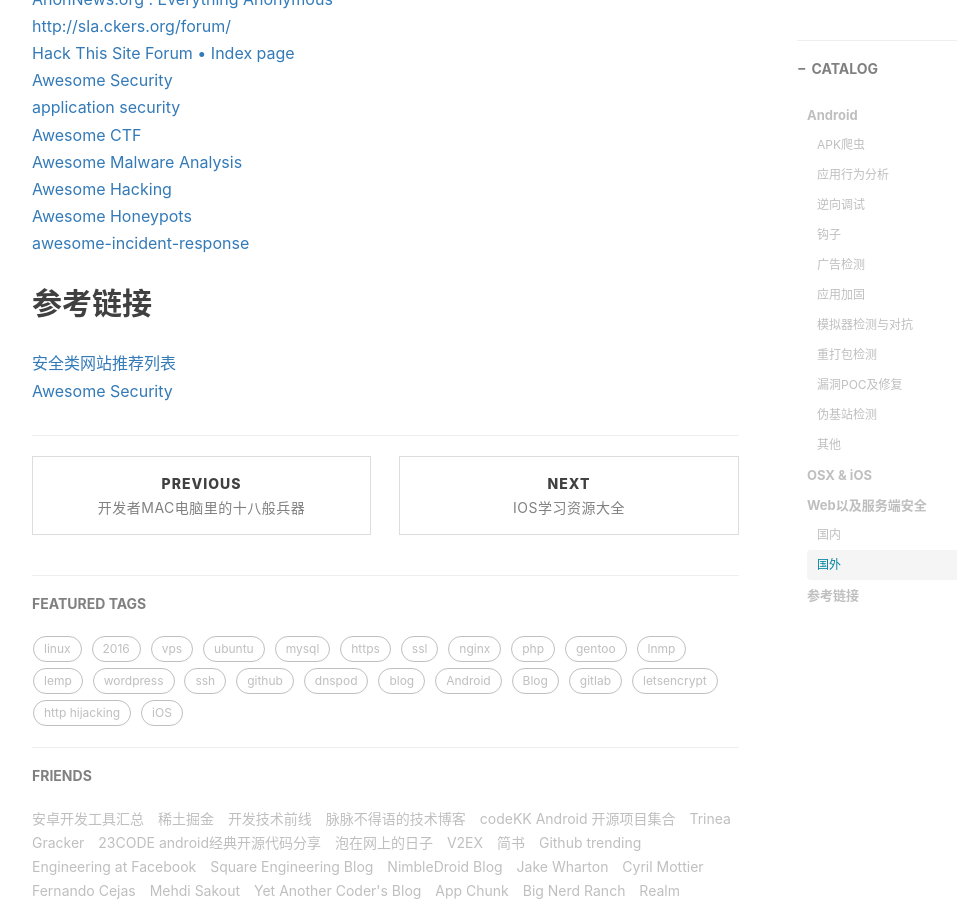
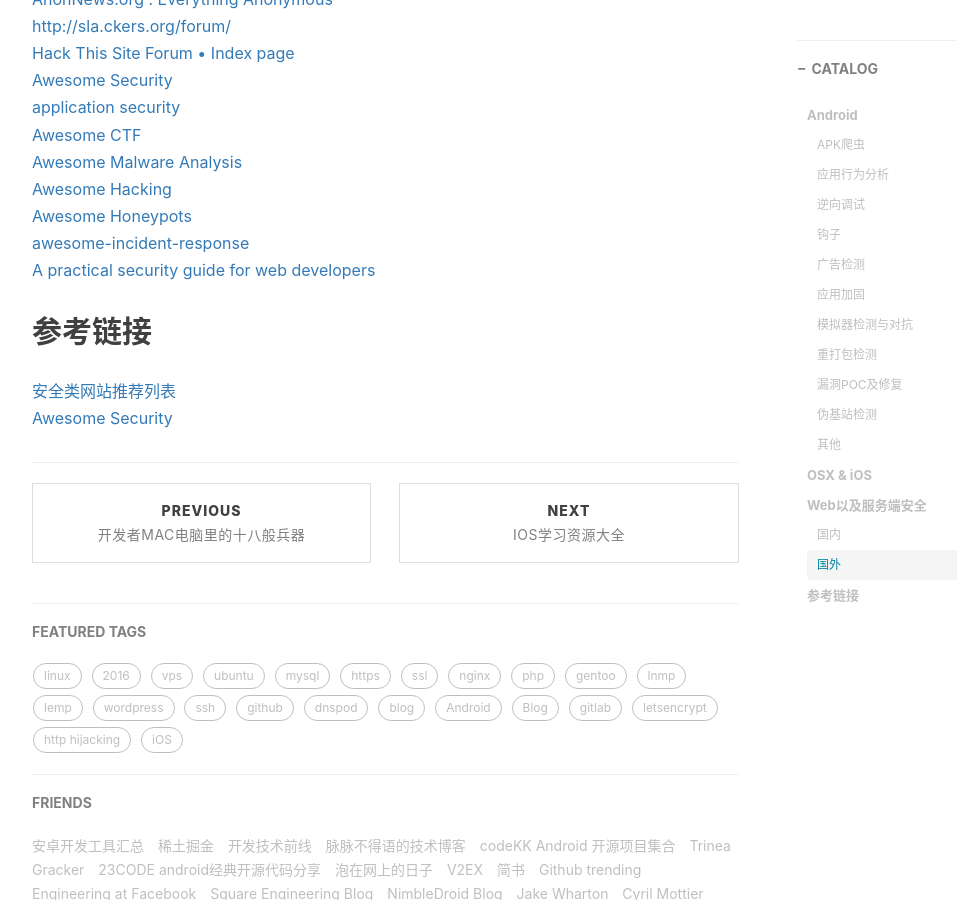
Before and after one commit to figofuture/figofuture.github.io, a Jekyll site: the page built from _posts/2016-07-19-security-websites-list.markdown, in a window 1280 px wide and 900 px high, scrolled down 4798 px. Shown: the whole window, without its empty margins (233-1190 px from the left). Built offline with Jekyll 4.4.1, drawn with Linux system fonts in a browser that asks for light colours; nearby versions of some CDN libraries; comment, search, counter and statistics services are not loaded.

Commit message:
update security website

```diff
--- a/_posts/2016-07-19-security-websites-list.markdown
+++ b/_posts/2016-07-19-security-websites-list.markdown
@@ -149,6 +149,7 @@
 [Awesome Hacking](https://github.com/carpedm20/awesome-hacking)
 [Awesome Honeypots](https://github.com/paralax/awesome-honeypots)
 [awesome-incident-response](https://github.com/meirwah/awesome-incident-response)
+[A practical security guide for web developers](https://github.com/FallibleInc/security-guide-for-developers)
 
 ## 参考链接
 [安全类网站推荐列表](http://daily.zhihu.com/story/3877456)
```
